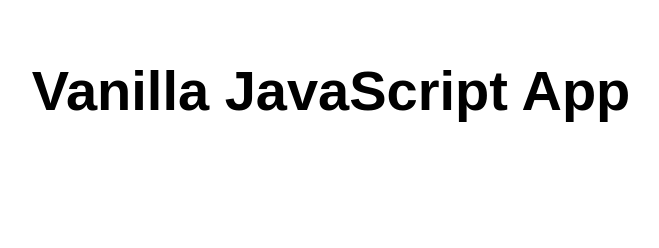
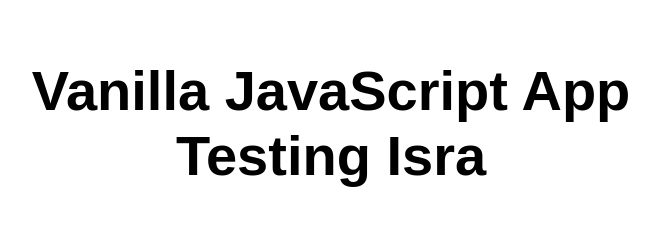
Before and after one commit to israhabibi/StaticWebApp, a website: page src/index.html in a window 1280 px wide. Shown: the whole page, without its empty margins (309-968 px from the left). Drawn offline with Linux system fonts and the light colour scheme.

Commit message:
Update index.html

```diff
--- a/src/index.html
+++ b/src/index.html
@@ -10,7 +10,7 @@
 
 <body>
   <main>
-    <h1>Vanilla JavaScript App</h1>
+    <h1>Vanilla JavaScript App Testing Isra</h1>
   </main>
 </body>
 
```
